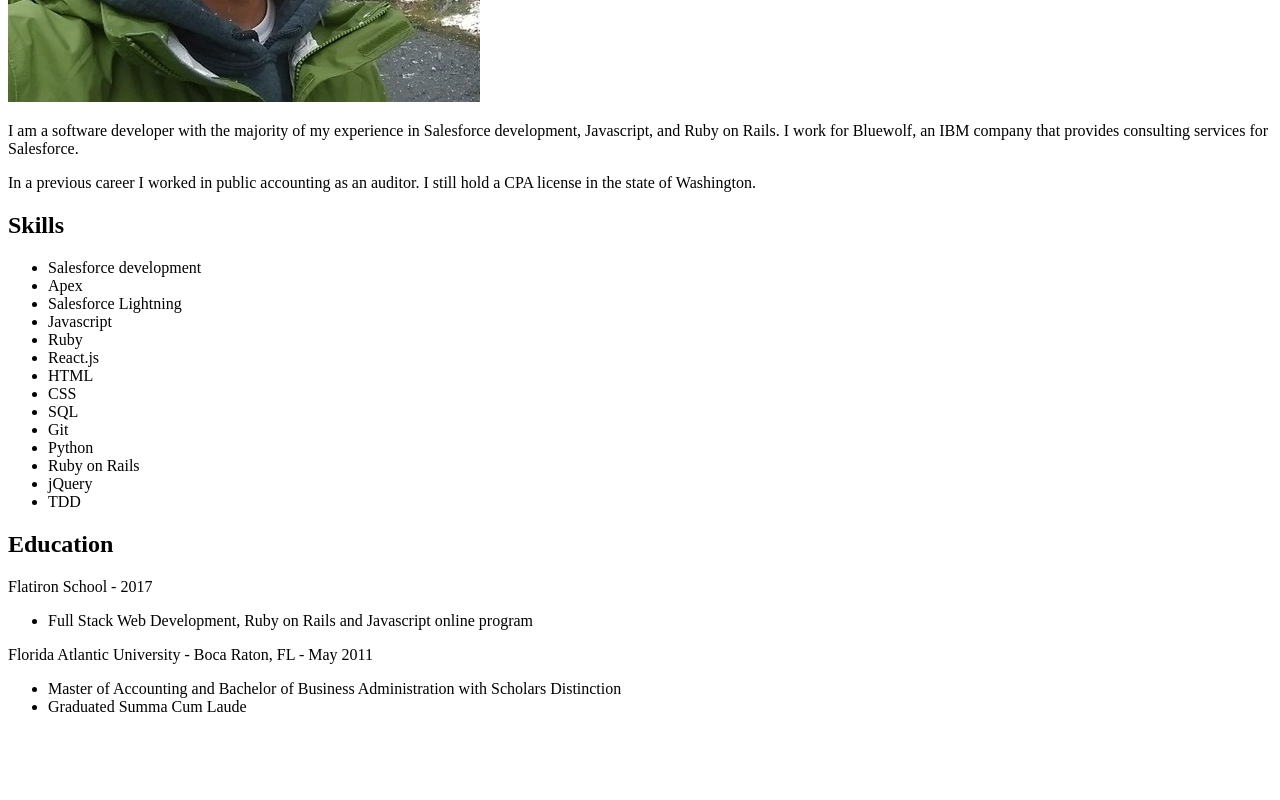
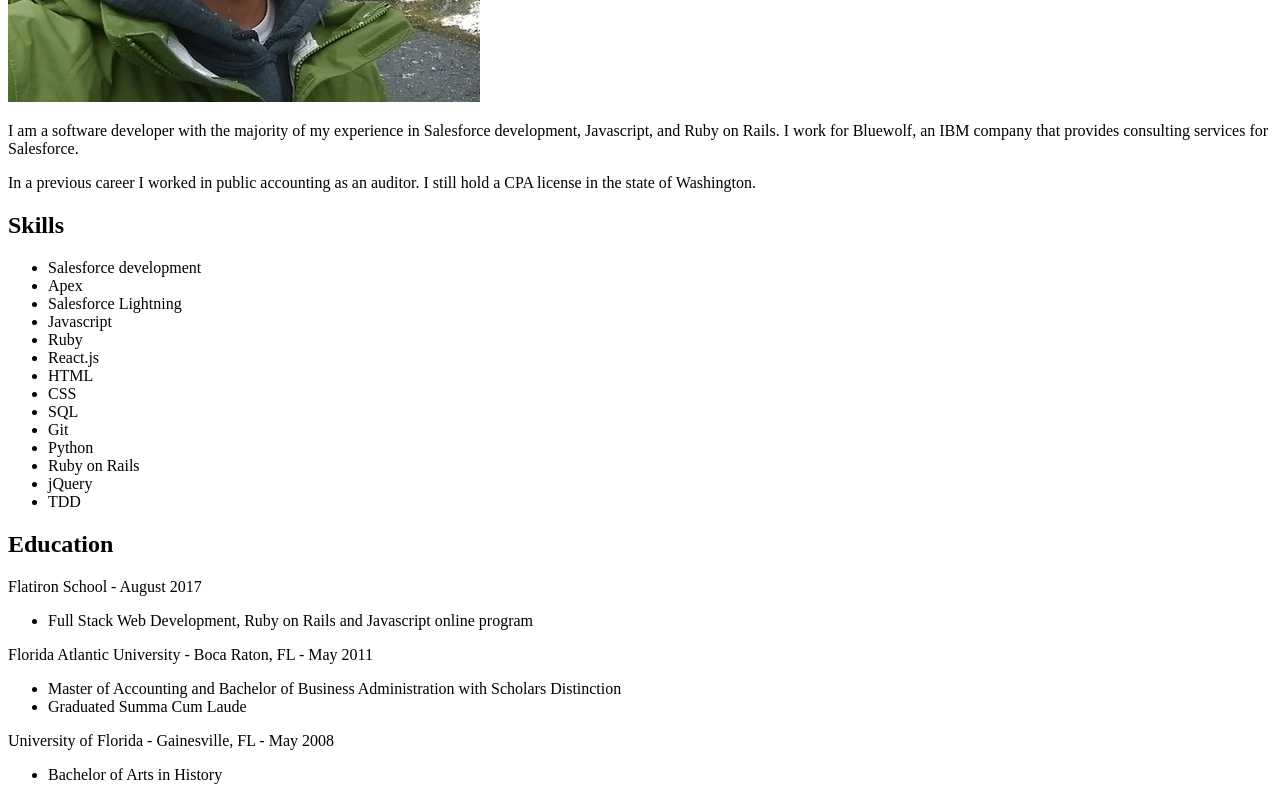
Before and after one commit to andrewjford/homepage, a Gatsby site: page /about in a window 1280 px wide. Shown: the part 386-1186 px from the top of the page. Before the commit the page ends 1118 px from the top, so only its background shows below. Built offline with nearby package versions, Linux system fonts and the light colour scheme; Gatsby itself is replaced by a stand-in of ours.

Commit message:
added UF

```diff
--- a/src/pages/about.js
+++ b/src/pages/about.js
@@ -26,13 +26,17 @@ const About = () =>
       <li>TDD</li>
     </ul>
     <h2>Education</h2>
-    <p>Flatiron School - 2017</p>
+    <p>Flatiron School - August 2017</p>
     <ul><li>Full Stack Web Development, Ruby on Rails and Javascript online program</li></ul>
     <p>Florida Atlantic University - Boca Raton, FL - May 2011</p>
     <ul>
       <li>Master of Accounting and Bachelor of Business Administration with Scholars Distinction</li>
       <li>Graduated Summa Cum Laude</li>
     </ul>
+    <p>University of Florida - Gainesville, FL - May 2008</p>
+    <ul>
+      <li>Bachelor of Arts in History</li>
+    </ul>
   </div>
 
 export default About;
```
